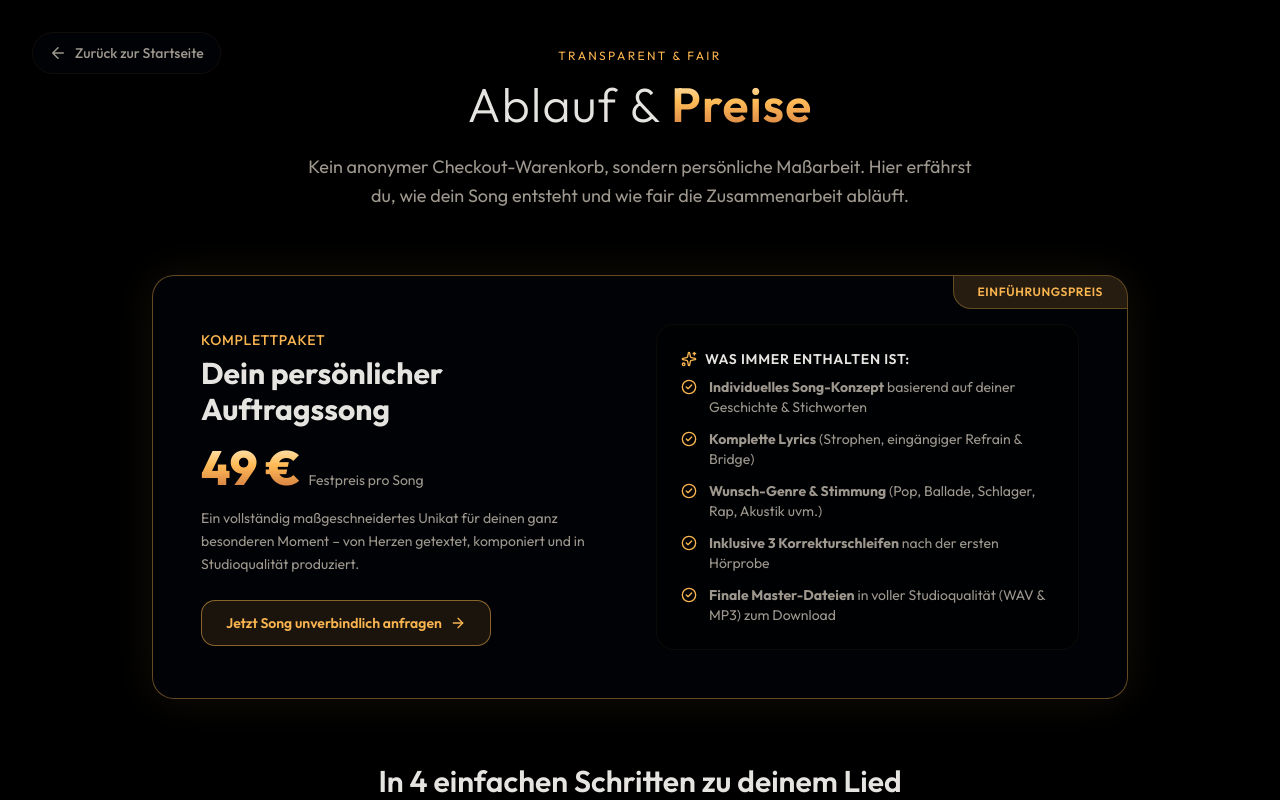
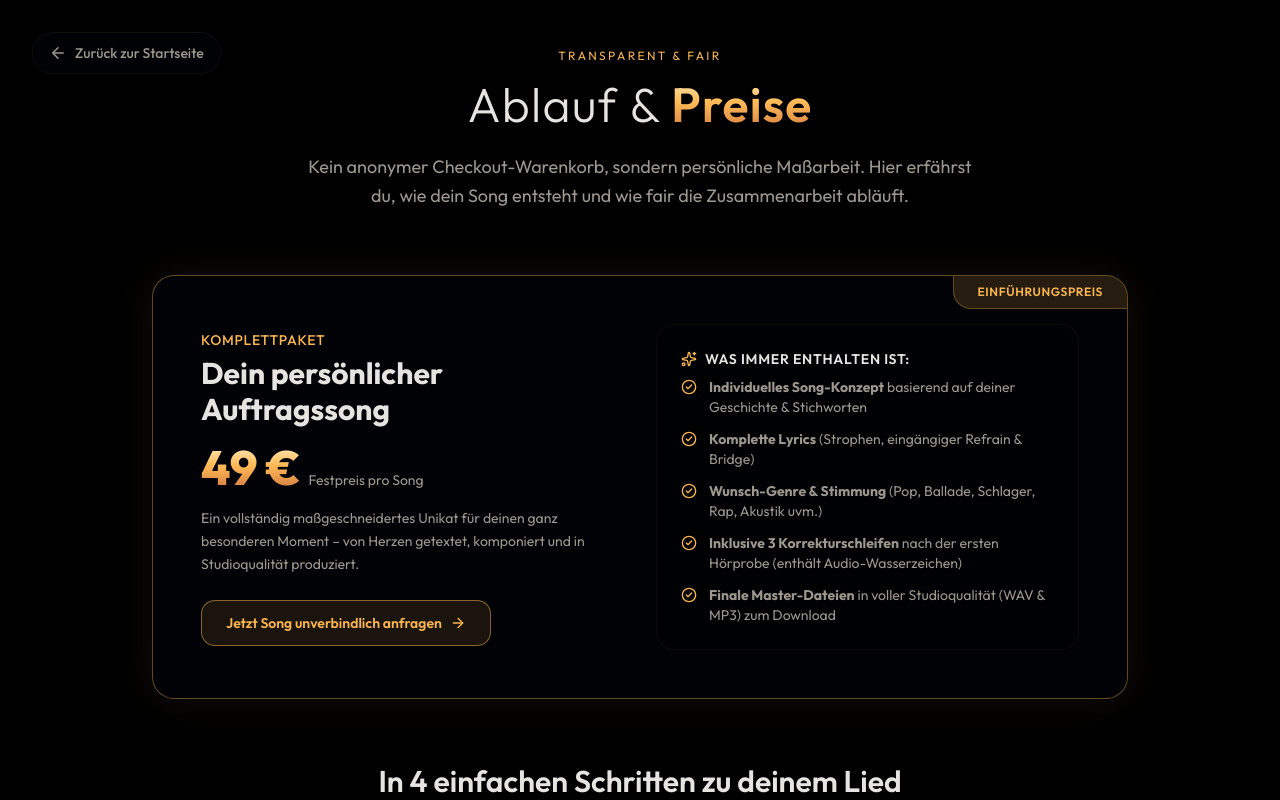
Before and after one commit to Mikrobi-Musik/mikrobi-musik-webseite, a Next.js app: page /preise in a window 1280 px wide. Shown: the top 800 px of the page. Built offline with nearby package versions, Linux system fonts and the light colour scheme.

Commit message:
Wasserzeichen Hinweis

```diff
--- a/app/preise/page.tsx
+++ b/app/preise/page.tsx
@@ -81,7 +81,7 @@ export default function PreisePage() {
                 </li>
                 <li className="flex items-start gap-3">
                   <CheckCircle2 className="h-4 w-4 text-gold shrink-0 mt-0.5" />
-                  <span><strong>Inklusive 3 Korrekturschleifen</strong> nach der ersten Hörprobe</span>
+                  <span><strong>Inklusive 3 Korrekturschleifen</strong> nach der ersten Hörprobe (enthält Audio-Wasserzeichen)</span>
                 </li>
                 <li className="flex items-start gap-3">
                   <CheckCircle2 className="h-4 w-4 text-gold shrink-0 mt-0.5" />
--- a/components/sections/about.tsx
+++ b/components/sections/about.tsx
@@ -46,7 +46,7 @@ export function About() {
           <p className="mt-4 text-pretty leading-relaxed text-muted-foreground">
             Das änderte sich schlagartig, als ich Suno AI für mich entdeckte. Diese Technologie war für mich eine
             absolute Offenbarung, denn plötzlich hatte ich das Werkzeug in der Hand, um genau diesen Wunsch endlich
-            in die Tat umzusetzen. Dabei besteht die kreative Arbeit keineswegs aus einem einfachen Knopfdruck: Ich
+            in die Tat umzusetzen. Dabei besteht die kreative Arbeit keineswegs aus einem einfachen Knopfdruck. Ich
             investiere sehr viel Zeit und Detailarbeit in professionelles Prompting, das Schreiben passender Lyrics
             und die Konzeption der Songs zusammen mit meinem KI-Assistenten. Es ist ein faszinierender Prozess, Ideen
             und Emotionen so präzise in Text und Regieanweisungen zu übersetzen, dass die KI daraus ein tiefgründiges,
```
